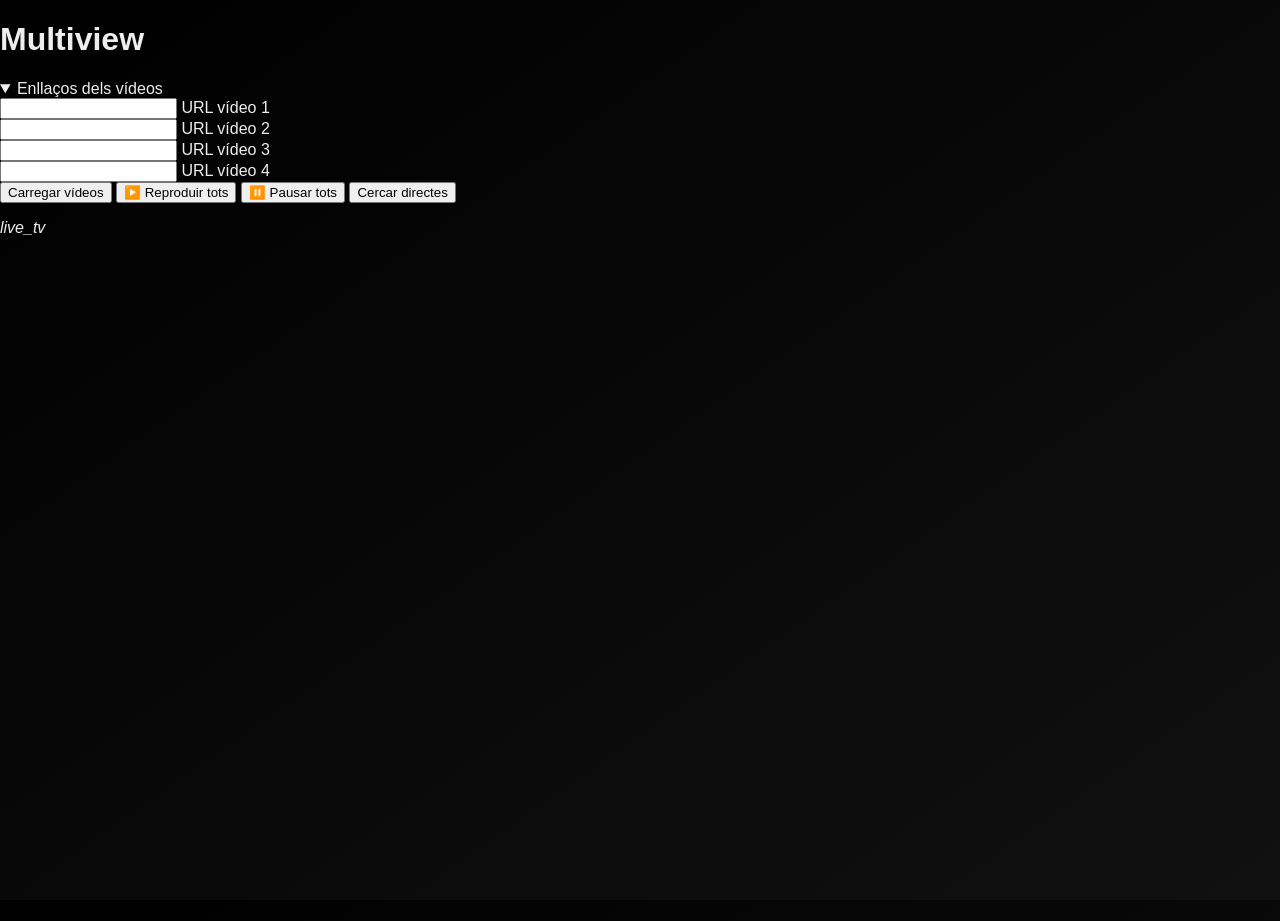
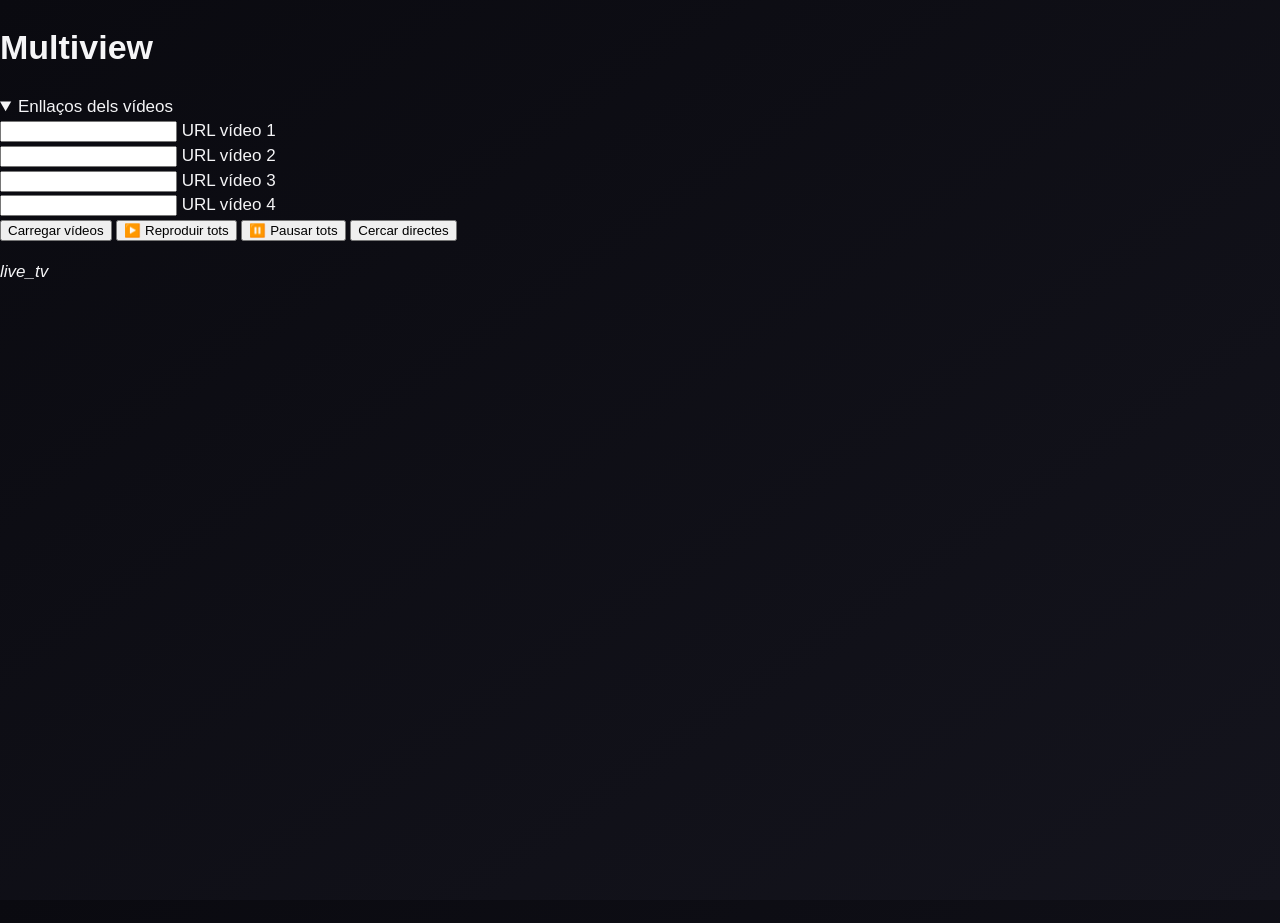

Improve text readability across the live tab

--- a/styles.css
+++ b/styles.css
@@ -1,21 +1,23 @@
 :root {
-  --primary: #6200ee;
-  --primary-dark: #3700b3;
-  --accent-live: #cc0000;
-  --accent-selected: #00b86b;
-  --bg-0: #000;
-  --bg-1: #111;
-  --bg-card: #1c1c22;
-  --bg-card-hover: #24242c;
-  --text-0: #eee;
-  --text-1: #aaa;
-  --text-2: #777;
-  --border: #2a2a32;
+  --primary: #7a5cff;
+  --primary-dark: #4528c9;
+  --accent-live: #ff3b3b;
+  --accent-selected: #2ecc71;
+  --bg-0: #0a0a10;
+  --bg-1: #14141d;
+  --bg-card: #1f1f29;
+  --bg-card-hover: #2a2a36;
+  --text-0: #f5f5f7;
+  --text-1: #c8c8d4;
+  --text-2: #8e8ea0;
+  --border: #2f2f3b;
 }
 
 * { box-sizing: border-box; }
 
 html, body { height: 100%; }
+
+html { font-size: 17px; }
 
 body {
   margin: 0;
@@ -24,6 +26,10 @@ body {
   background: linear-gradient(to bottom right, var(--bg-0), var(--bg-1));
   color: var(--text-0);
   min-height: 100vh;
+  -webkit-font-smoothing: antialiased;
+  -moz-osx-font-smoothing: grayscale;
+  font-feature-settings: 'cv11', 'ss01';
+  line-height: 1.45;
 }
 
 /* ---------- Header & tabs ---------- */
@@ -41,10 +47,10 @@ body {
 }
 
 .app-header h1 {
-  font-size: 1.1em;
-  margin: 0 0 8px;
+  font-size: 1.25rem;
+  margin: 0 0 10px;
   color: var(--primary);
-  letter-spacing: 0.5px;
+  letter-spacing: -0.01em;
   font-weight: 700;
 }
 
@@ -58,16 +64,17 @@ body {
 }
 
 .tab-btn {
-  padding: 6px 16px;
+  padding: 7px 18px;
   background: transparent;
   border: none;
   color: var(--text-1);
-  font-size: 0.9em;
+  font-size: 0.95rem;
   font-weight: 600;
   cursor: pointer;
   border-radius: 999px;
   transition: background 0.15s, color 0.15s;
   font-family: inherit;
+  letter-spacing: -0.005em;
 }
 
 .tab-btn:hover {
@@ -119,16 +126,16 @@ main {
 
 #searchInput {
   flex: 1 1 240px;
-  max-width: 320px;
-  padding: 8px 12px;
-  font-size: 0.9em;
+  max-width: 360px;
+  padding: 10px 14px;
+  font-size: 0.95rem;
   border: 1px solid var(--border);
-  border-radius: 8px;
+  border-radius: 10px;
   background: #15151b;
   color: var(--text-0);
   font-family: inherit;
   outline: none;
-  transition: border-color 0.15s;
+  transition: border-color 0.15s, background 0.15s;
 }
 
 #searchInput:focus {
@@ -142,11 +149,12 @@ main {
 .filter-toggle {
   display: inline-flex;
   align-items: center;
-  gap: 6px;
+  gap: 8px;
   cursor: pointer;
-  font-size: 0.9em;
+  font-size: 0.95rem;
   color: var(--text-1);
   user-select: none;
+  font-weight: 500;
 }
 
 .filter-toggle input[type="checkbox"] {
@@ -173,16 +181,16 @@ main {
 .federation-group > summary {
   list-style: none;
   cursor: pointer;
-  padding: 12px 14px;
+  padding: 14px 16px;
   display: flex;
   align-items: center;
-  gap: 10px;
+  gap: 12px;
   font-weight: 700;
   color: var(--text-0);
   user-select: none;
-  background: linear-gradient(90deg, rgba(98, 0, 238, 0.18), transparent);
-  font-size: 1.02em;
-  letter-spacing: 0.3px;
+  background: linear-gradient(90deg, rgba(122, 92, 255, 0.18), transparent);
+  font-size: 1.1rem;
+  letter-spacing: -0.01em;
 }
 
 .federation-group > summary::-webkit-details-marker { display: none; }
@@ -212,13 +220,15 @@ main {
 .club-group > summary {
   list-style: none;
   cursor: pointer;
-  padding: 10px 14px;
+  padding: 12px 16px;
   display: flex;
   align-items: center;
-  gap: 10px;
+  gap: 12px;
   font-weight: 600;
   color: var(--text-0);
   user-select: none;
+  font-size: 1rem;
+  letter-spacing: -0.005em;
 }
 
 .club-group > summary::-webkit-details-marker { display: none; }
@@ -240,13 +250,13 @@ main {
 
 .club-title {
   flex: 1;
-  font-size: 0.95em;
 }
 
 .club-count {
   color: var(--text-2);
-  font-weight: 400;
+  font-weight: 500;
   font-size: 0.85em;
+  font-variant-numeric: tabular-nums;
 }
 
 .club-grid {
@@ -259,11 +269,11 @@ main {
 .club-empty {
   display: none;
   margin: 0;
-  padding: 16px;
-  color: var(--text-2);
+  padding: 20px 16px;
+  color: var(--text-1);
   font-style: italic;
   text-align: center;
-  font-size: 0.9em;
+  font-size: 0.95rem;
 }
 
 .club-group-live > summary {
@@ -349,13 +359,14 @@ body.only-live .federation-group { display: none; }
 
 .ch-badge {
   position: absolute;
-  padding: 2px 6px;
-  border-radius: 3px;
-  font-size: 0.62em;
+  padding: 3px 8px;
+  border-radius: 4px;
+  font-size: 0.7rem;
   font-weight: 700;
-  letter-spacing: 0.5px;
+  letter-spacing: 0.04em;
   display: none;
   color: #fff;
+  text-shadow: 0 1px 2px rgba(0, 0, 0, 0.35);
 }
 
 .ch-badge-live {
@@ -441,21 +452,30 @@ body:not(.push-enabled) .bell-btn { display: none !important; }
 }
 
 .ch-name {
-  padding: 6px 8px 2px;
-  font-size: 0.85em;
+  padding: 10px 12px 4px;
+  font-size: 0.95rem;
   margin: 0;
   font-weight: 600;
+  line-height: 1.3;
+  letter-spacing: -0.005em;
+  color: var(--text-0);
+  display: -webkit-box;
+  -webkit-line-clamp: 2;
+  -webkit-box-orient: vertical;
+  overflow: hidden;
 }
 
 .ch-title {
-  padding: 0 8px 8px;
-  font-size: 0.7em;
+  padding: 0 12px 12px;
+  font-size: 0.82rem;
   color: var(--text-1);
   margin: 0;
   min-height: 1em;
-  white-space: nowrap;
+  line-height: 1.35;
+  display: -webkit-box;
+  -webkit-line-clamp: 2;
+  -webkit-box-orient: vertical;
   overflow: hidden;
-  text-overflow: ellipsis;
 }
 
 /* ---------- Players grid ---------- */
@@ -504,7 +524,7 @@ body:not(.push-enabled) .bell-btn { display: none !important; }
 }
 
 .player-name {
-  font-size: 0.75em;
+  font-size: 0.85rem;
   color: #fff;
   font-weight: 600;
   white-space: nowrap;
@@ -512,6 +532,7 @@ body:not(.push-enabled) .bell-btn { display: none !important; }
   text-overflow: ellipsis;
   text-shadow: 0 1px 2px rgba(0, 0, 0, 0.8);
   pointer-events: none;
+  letter-spacing: -0.005em;
 }
 
 .stop-btn {
@@ -576,11 +597,13 @@ body:not(.push-enabled) .bell-btn { display: none !important; }
 /* ---------- Responsive ---------- */
 
 @media (max-width: 767px) {
+  html { font-size: 16px; }
   #tab-channels { padding: 12px 8px; }
   .channel-toolbar { gap: 8px; }
   #searchInput { flex-basis: 100%; }
-  .club-grid { grid-template-columns: repeat(auto-fill, minmax(140px, 1fr)); gap: 8px; padding: 4px 8px 10px; }
-  .club-group > summary { padding: 8px 10px; }
-  .ch-name { font-size: 0.78em; }
-  .ch-title { font-size: 0.65em; }
+  .club-grid { grid-template-columns: repeat(auto-fill, minmax(150px, 1fr)); gap: 10px; padding: 6px 10px 12px; }
+  .club-group > summary { padding: 10px 12px; font-size: 0.95rem; }
+  .federation-group > summary { padding: 12px; font-size: 1rem; }
+  .ch-name { font-size: 0.9rem; padding: 8px 10px 3px; }
+  .ch-title { font-size: 0.78rem; padding: 0 10px 10px; }
 }
